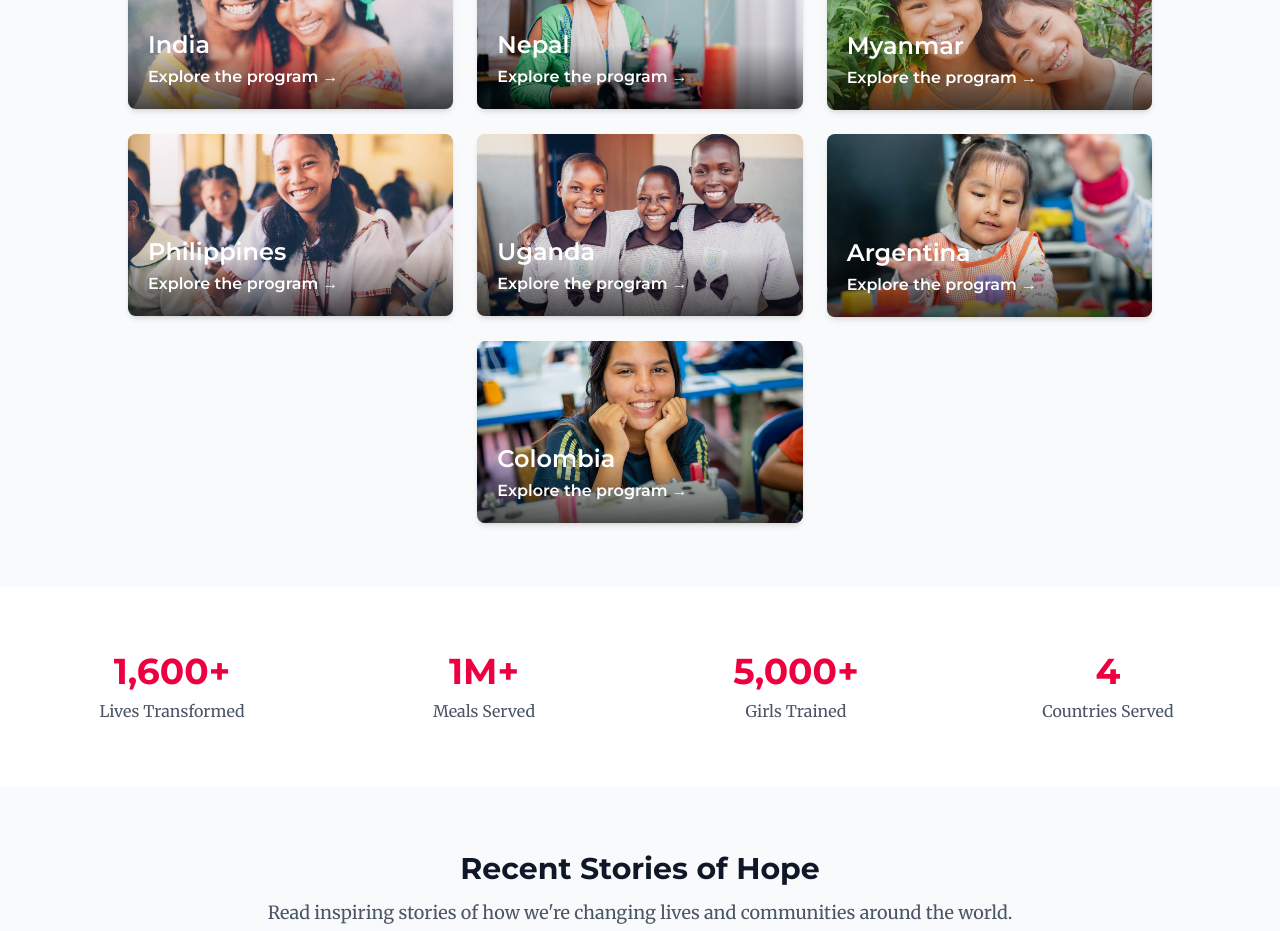
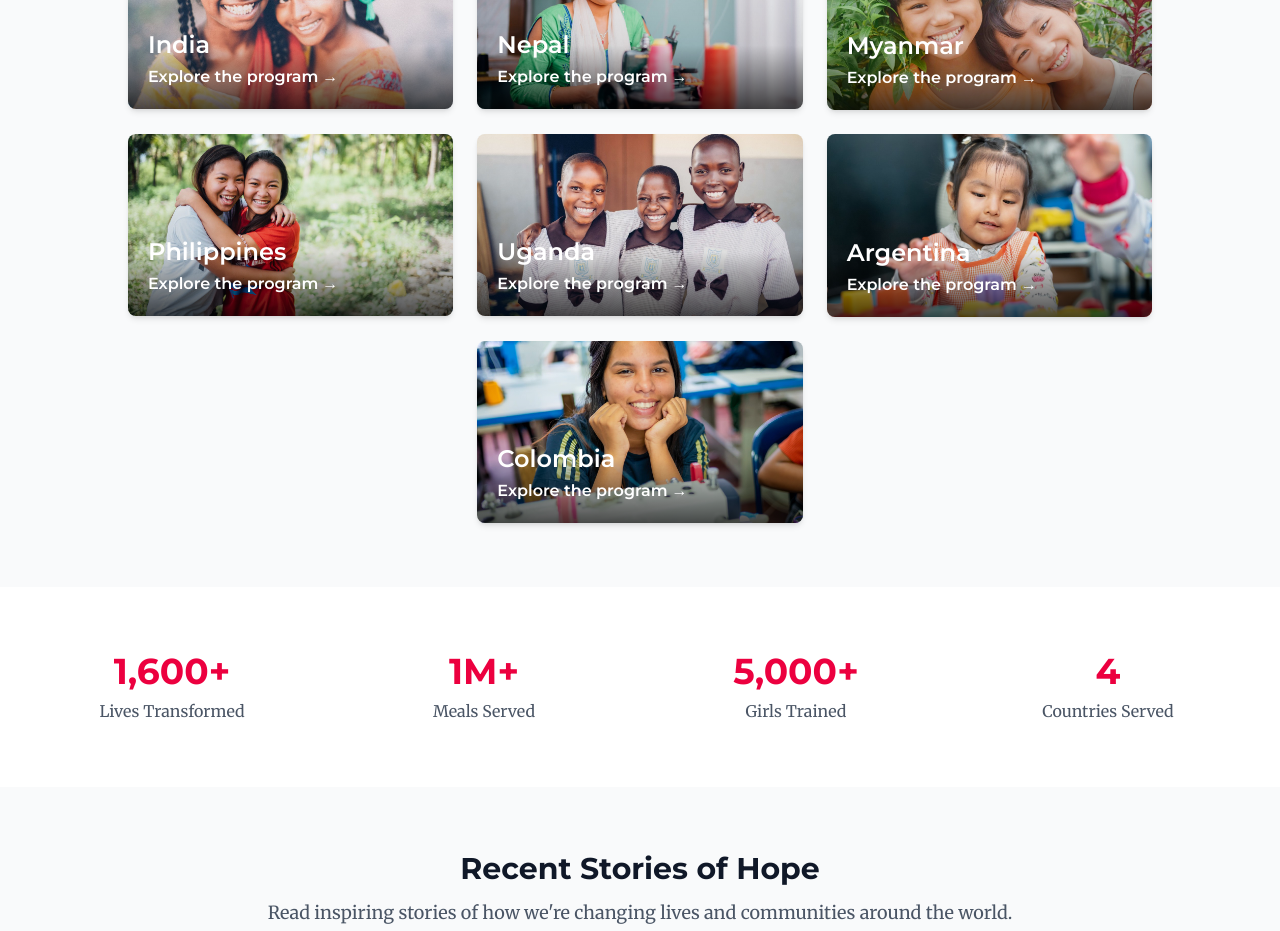
Before and after one commit to Peace-Gospel-International/shehashope, a Next.js app: page / in a window 1280 px wide. Shown: the part 2480-3411 px from the top of the page. Built offline with nearby package versions, Linux system fonts and the light colour scheme.

Commit message:
Replace Philippines program photo

```diff
--- a/app/programs/programs.ts
+++ b/app/programs/programs.ts
@@ -29,9 +29,8 @@ export const programs: Program[] = [
   {
     slug: 'philippines',
     name: 'Philippines',
-    imageSrc: '/images/where-we-work/philippines-classroom.jpg',
-    imageAlt: 'Smiling student writing in a classroom in the Philippines',
-    imageClassName: 'object-[center_35%]',
+    imageSrc: '/images/where-we-work/philippines-friends-outdoors.jpg',
+    imageAlt: 'Two smiling girls embracing outdoors in the Philippines',
   },
   {
     slug: 'uganda',
```
Also changed, not shown: public/images/where-we-work/philippines-classroom.jpg (deleted), public/images/where-we-work/philippines-friends-outdoors.jpg (added).
